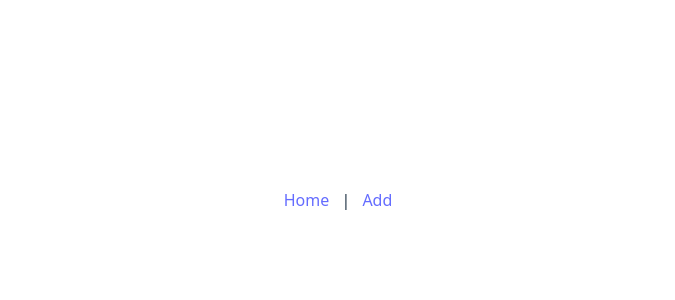
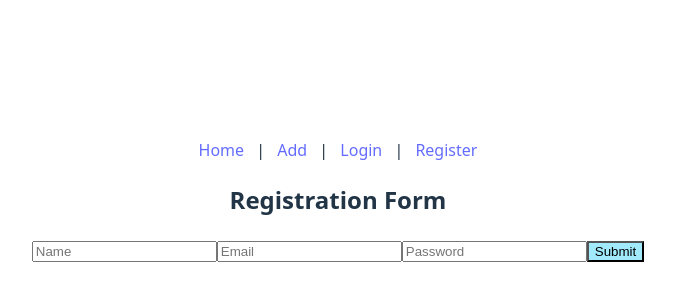
Before and after one commit to ShirinAjou/frontend-react, a React (Vite) app: page /frontend-react/register in a window 1280 px wide. Before the commit this address had no page. Shown: the part 200-500 px from the top of the page, without its empty margins (302-977 px from the left). Built offline with nearby package versions, Linux system fonts and the light colour scheme.

Commit message:
working on auth

```diff
--- a/package.json
+++ b/package.json
@@ -12,7 +12,6 @@
     "test": "jest",
     "predeploy": "npm run build",
     "deploy": "gh-pages -d build"
-
   },
   "dependencies": {
     "@uiw/react-codemirror": "^4.25.2",
@@ -21,6 +20,7 @@
     "node-fetch": "^2.7.0",
     "react": "^19.1.1",
     "react-dom": "^19.1.1",
+    "react-hook-form": "^7.65.0",
     "react-router-dom": "^7.9.1",
     "socket.io-client": "^4.8.1"
   },
--- a/src/components/App.jsx
+++ b/src/components/App.jsx
@@ -3,6 +3,8 @@ import FetchData from '../DataFetcher.jsx'
 import Add from'./Add.jsx'
 import Edit from'./Update.jsx'
 import TextEditor from'./TextEditor.jsx'
+import Login from'./Login.jsx'
+import Register from'./Register.jsx'
 import React from 'react';
 import '../App.css'
 
@@ -20,7 +22,9 @@ function App() {
     <>
       <nav className='nav-container'>
         <Link to="/">Home</Link> |{" "}
-        <Link to="/add">Add</Link>
+        <Link to="/add">Add</Link> |{" "}
+        <Link to="/login">Login</Link> |{" "}
+        <Link to="/register">Register</Link>
       </nav>
 
       <Routes>
@@ -28,6 +32,8 @@ function App() {
         <Route path="/add" element={<Add />} />
         <Route path="/update/:id" element={<Edit />} />
         <Route path="/texteditor/:id" element={<TextEditor />} />
+        <Route path="/login" element={<Login />} />
+        <Route path="/register" element={<Register />} />
       </Routes>
     </>
   );
--- /dev/null
+++ b/src/components/Login.jsx
@@ -0,0 +1,56 @@
+import React, { useState } from "react";
+import { useForm } from "react-hook-form";
+import FETCH_URL from '../utils.js';
+import "../App.css";
+
+function Login() {
+  const [token, setToken] = useState(null);
+  const {
+    register,
+    handleSubmit,
+    formState: { errors },
+  } = useForm();
+
+  const onSubmit = (data) => {
+    fetch(`${FETCH_URL}/login`, {
+      method: "POST",
+      body: JSON.stringify({ email: data.email, password: data.password }),
+      headers: { "Content-Type": "application/json" },
+    })
+    .then((res) => res.json())
+    .then((data) => {
+      if (data.token) {
+        localStorage.setItem("token", data.token);
+        setToken(data.token);
+        console.log("You Are Successfully Logged In");
+      } else {
+        console.log("Email or Password is not matching with our record");
+      }
+    })
+  };
+
+  return (
+    <>
+      <h2>Login Form</h2>
+      <form className="App" onSubmit={handleSubmit(onSubmit)}>
+        <input
+          type="email"
+          {...register("email", { required: true })}
+          placeholder="Email"
+        />
+        {errors.email && <span style={{ color: "red" }}>*Email* is mandatory</span>}
+
+        <input
+          type="password"
+          {...register("password", { required: true })}
+          placeholder="Password"
+        />
+        {errors.password && <span style={{ color: "red" }}>*Password* is mandatory</span>}
+
+        <input type="submit" style={{ backgroundColor: "#a1eafb" }} />
+      </form>
+    </>
+  );
+}
+
+export default Login;
--- /dev/null
+++ b/src/components/Register.jsx
@@ -0,0 +1,65 @@
+import React from "react";
+import { useForm } from "react-hook-form";
+import FETCH_URL from '../utils.js';
+import "../App.css";
+
+function Register() {
+    const {
+        register,
+        handleSubmit,
+        formState: { errors },
+    } = useForm();
+
+    const onSubmit = (data) => {
+        fetch(`${FETCH_URL}/register`, {
+        method: "POST",
+        headers: { "Content-Type": "application/json" },
+        body: JSON.stringify({
+            name: data.name,
+            email: data.email,
+            password: data.password,
+        }),
+    })
+      .then((res) => res.json())
+      .then((resData) => {
+        if (resData.token) {
+          localStorage.setItem("token", resData.token);
+          console.log(data.name + " has been successfully registered");
+        } else {
+          console.log(resData);
+        }
+      })
+    };
+
+    return (
+        <>
+            <h2>Registration Form</h2>
+            <form className="App" onSubmit={handleSubmit(onSubmit)}>
+                <input
+                    type="text"
+                    {...register("name", { required: true })}
+                    placeholder="Name"
+                />
+                {errors.name && <span style={{ color: "red" }}>*Name* is mandatory</span>}
+
+                <input
+                    type="email"
+                    {...register("email", { required: true })}
+                    placeholder="Email"
+                />
+                {errors.email && <span style={{ color: "red" }}>*Email* is mandatory</span>}
+
+                <input
+                    type="password"
+                    {...register("password", { required: true })}
+                    placeholder="Password"
+                />
+                {errors.password && <span style={{ color: "red" }}>*Password* is mandatory</span>}
+
+                <input type="submit" style={{ backgroundColor: "#a1eafb" }} />
+            </form>
+        </>
+    );
+}
+
+export default Register;
--- a/src/components/TextEditor.jsx
+++ b/src/components/TextEditor.jsx
@@ -80,7 +80,6 @@ function TextEditor() {
 
   function runCode() {
     const data = btoa(content);
-
     fetch("https://execjs.emilfolino.se/code", {
       method: "POST",
       headers: {
```
Also changed, not shown: 1 other file (tests, documents, lock files or other folders).
